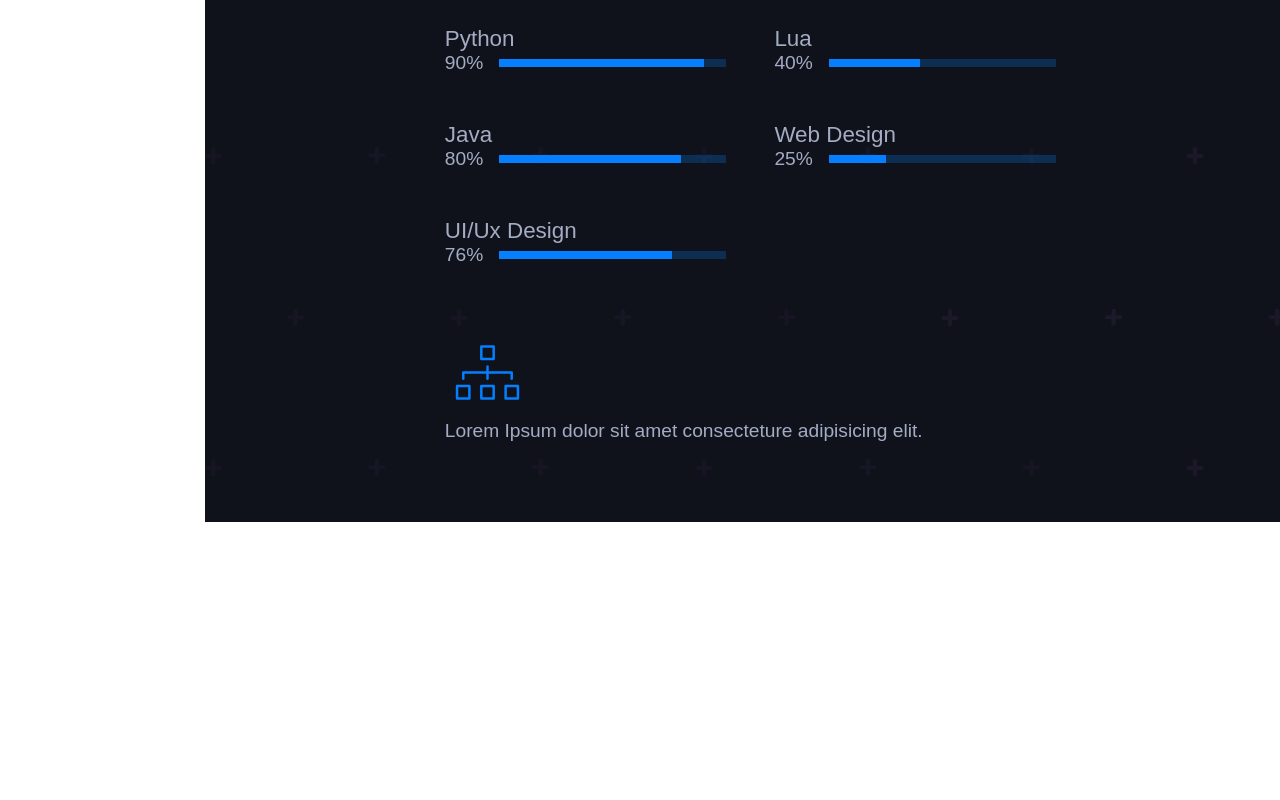
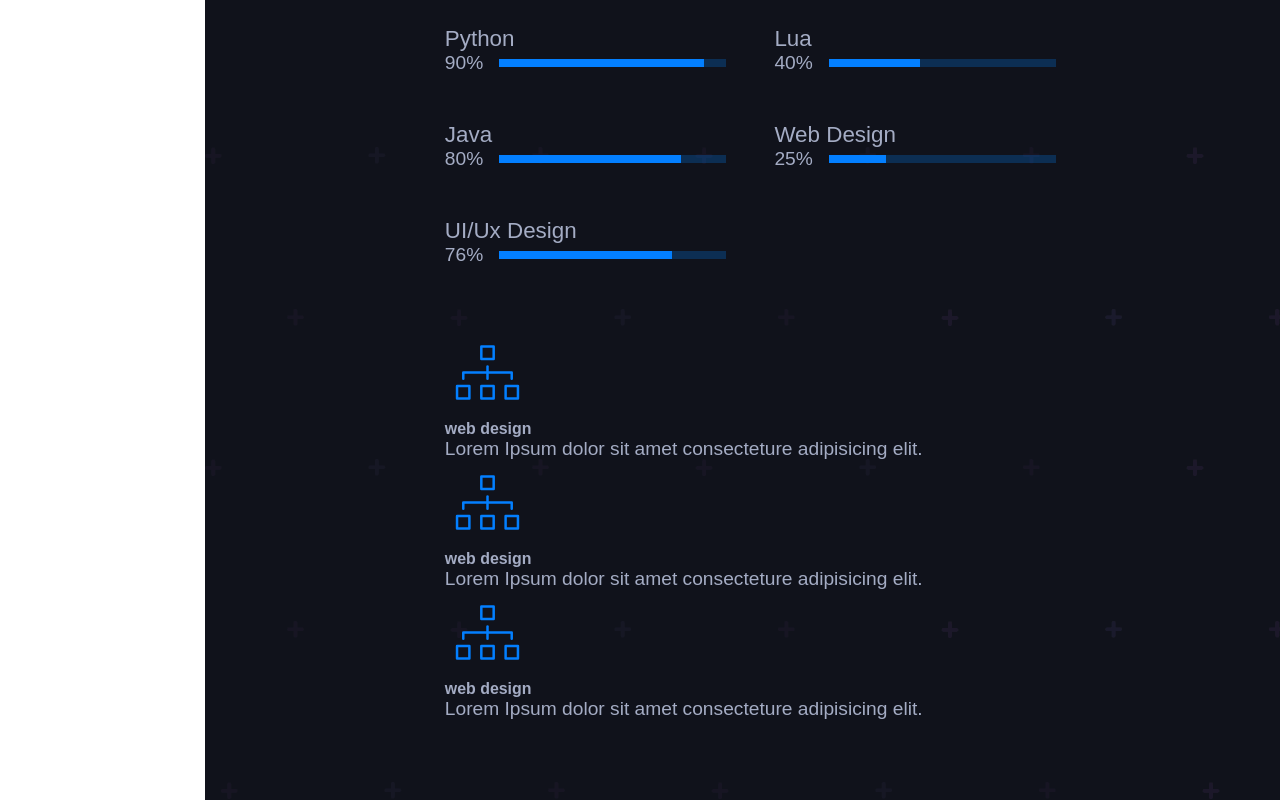
Before and after one commit to shafeenashaikh/React-Portfolio, a React (Create React App) app: page /about in a window 1280 px wide. Shown: the part 979-1779 px from the top of the page. Before the commit the page ends 1501 px from the top, so only its background shows below. Built offline with nearby package versions, Linux system fonts and the light colour scheme; a web font is replaced by a local one.

Commit message:
added title to the services and added more services in services section

```diff
--- a/src/Components/ServicesSection.js
+++ b/src/Components/ServicesSection.js
@@ -1,6 +1,6 @@
 import React from 'react'
 
-function ServicesSection({image, title}) {
+function ServicesSection({image, title, text}) {
     return (
         <div className="ServicesSection">
             <div className="services">
@@ -8,7 +8,7 @@ function ServicesSection({image, title}) {
                 <img src={image} alt=""/>
                 <h5 className="s-title">{title}</h5>
                 <p className="s-text">
-                    Lorem Ipsum dolor sit amet consecteture adipisicing elit.
+                    {text}
                 </p>
                 </div>
             </div>
--- a/src/Pages/AboutPage.js
+++ b/src/Pages/AboutPage.js
@@ -23,7 +23,16 @@ function AboutPage() {
                 <SkillsSection skill={'UI/Ux Design'} progress={'76%'} width={'76%'} />
             </div>
             <div className="services-container">
-                <ServicesSection image={design}/>
+                <ServicesSection image={design} title={'web design'}
+                    text={'Lorem Ipsum dolor sit amet consecteture adipisicing elit.'}
+                />
+                 <ServicesSection image={design} title={'web design'}
+                    text={'Lorem Ipsum dolor sit amet consecteture adipisicing elit.'}
+                />
+                 <ServicesSection image={design} title={'web design'}
+                    text={'Lorem Ipsum dolor sit amet consecteture adipisicing elit.'}
+                />
+
             </div>
         </div>
     )
```
